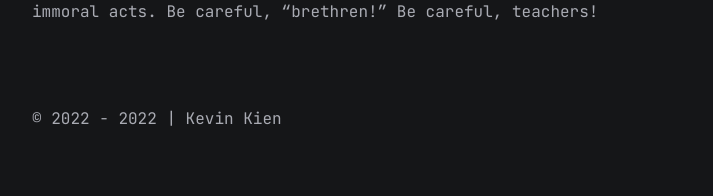
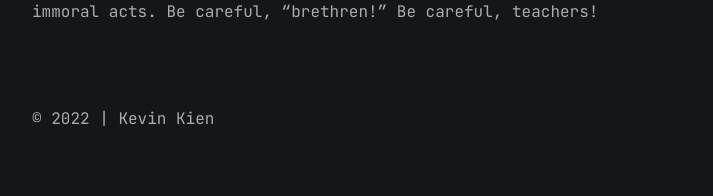
Before and after one commit to KevinKien/KevinKien.github.io, a Jekyll site: the page built from all_collections/_posts/1948-12-12-the-purpose-of-education.md, in a window 1280 px wide. Shown: the part 2020-2216 px from the top of the page, without its empty margins (283-996 px from the left). Built offline with Jekyll 4.4.1, drawn with Linux system fonts in a browser that asks for light colours.

Commit message:
Update footer.html

```diff
--- a/_includes/footer.html
+++ b/_includes/footer.html
@@ -1,3 +1,3 @@
 <footer>
-  <p>&copy; 2022 - {{ 'now' | date: "%Y" }} | {{site.title}}</p>
+  <p>&copy; {{ 'now' | date: "%Y" }} | {{site.title}}</p>
 </footer>
```
